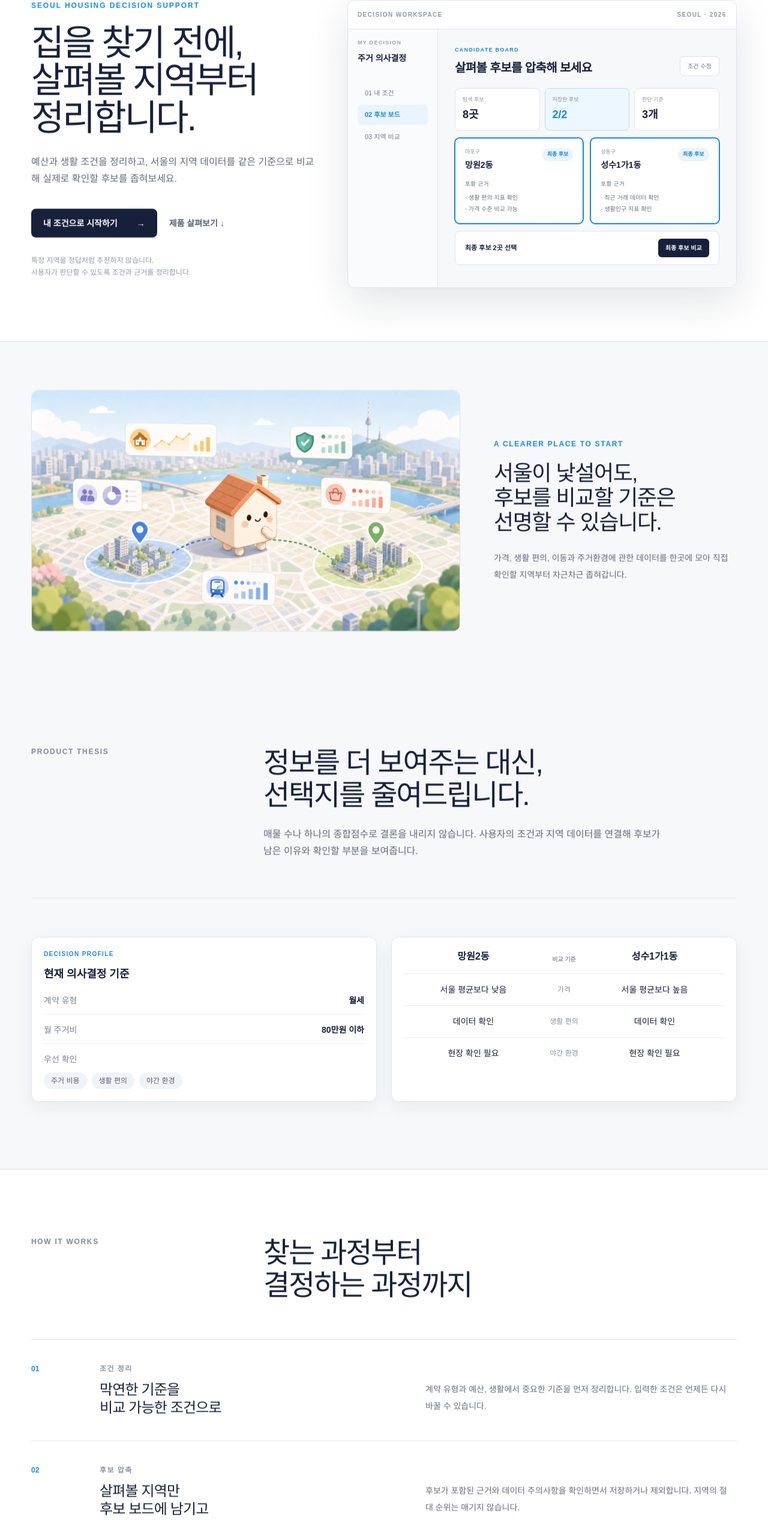
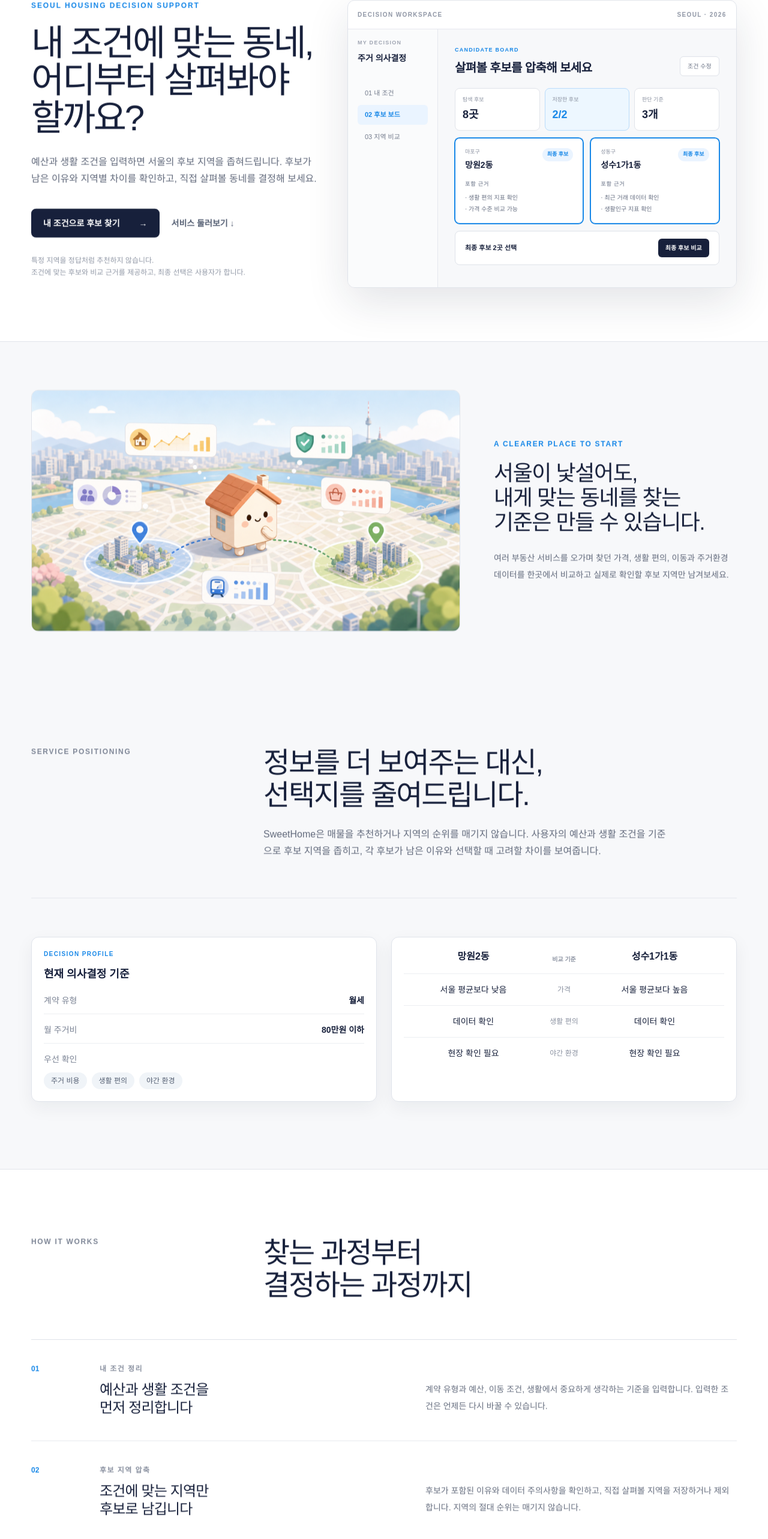
Before and after one commit to pjy2163/sweet_home, a Next.js app in the folder frontend/: page / in a window 1280 px wide. Shown: the part 184-2750 px from the top of the page at 60% size. Built offline with nearby package versions, Linux system fonts and the light colour scheme.

Commit message:
feat: 랜딩 포지셔닝과 사용자 중심 카피 정리 (#31)

```diff
--- a/frontend/src/app/page.tsx
+++ b/frontend/src/app/page.tsx
@@ -9,24 +9,24 @@ const APP_URL = "/app";
 const FLOW = [
   {
     number: "01",
-    label: "조건 정리",
-    title: "막연한 기준을\n비교 가능한 조건으로",
+    label: "내 조건 정리",
+    title: "예산과 생활 조건을\n먼저 정리합니다",
     description:
-      "계약 유형과 예산, 생활에서 중요한 기준을 먼저 정리합니다. 입력한 조건은 언제든 다시 바꿀 수 있습니다.",
+      "계약 유형과 예산, 이동 조건, 생활에서 중요하게 생각하는 기준을 입력합니다. 입력한 조건은 언제든 다시 바꿀 수 있습니다.",
   },
   {
     number: "02",
-    label: "후보 압축",
-    title: "살펴볼 지역만\n후보 보드에 남기고",
+    label: "후보 지역 압축",
+    title: "조건에 맞는 지역만\n후보로 남깁니다",
     description:
-      "후보가 포함된 근거와 데이터 주의사항을 확인하면서 저장하거나 제외합니다. 지역의 절대 순위는 매기지 않습니다.",
+      "후보가 포함된 이유와 데이터 주의사항을 확인하고, 직접 살펴볼 지역을 저장하거나 제외합니다. 지역의 절대 순위는 매기지 않습니다.",
   },
   {
     number: "03",
     label: "근거 비교",
     title: "최종 후보의 차이를\n같은 기준으로 비교합니다",
     description:
-      "비용, 생활 편의, 생활인구, 안전 관련 대체 지표를 나란히 보고 무엇을 얻고 포기하는지 판단합니다.",
+      "비용, 생활 편의, 이동과 주거환경의 차이를 비교해 각 선택에서 무엇을 얻고 고려해야 하는지 확인합니다.",
   },
 ];
 
@@ -135,8 +135,8 @@ export default function LandingPage() {
       <header className="relative z-20 border-b border-[#e1e4ea] bg-white">
         <div className="mx-auto flex h-20 max-w-[1240px] items-center justify-between px-5 sm:px-8">
           <a className="w-[164px] text-[#17203b]" href="#top" aria-label="SweetHome 홈"><BrandLogo /></a>
-          <nav className="hidden items-center gap-8 text-sm text-[#626a7c] sm:flex"><a href="#product">제품</a><a href="#process">이용 방법</a><a href="#principles">원칙</a></nav>
-          <ArrowLink className="inline-flex items-center gap-5 rounded-lg bg-[#17203b] px-4 py-3 text-sm font-semibold text-white transition hover:bg-[#273453]">서비스 시작</ArrowLink>
+          <nav className="hidden items-center gap-8 text-sm text-[#626a7c] sm:flex"><a href="#product">서비스 소개</a><a href="#process">이용 방법</a><a href="#principles">원칙</a></nav>
+          <ArrowLink className="inline-flex items-center gap-5 rounded-lg bg-[#17203b] px-4 py-3 text-sm font-semibold text-white transition hover:bg-[#273453]">내 조건 입력하기</ArrowLink>
         </div>
       </header>
 
@@ -144,10 +144,10 @@ export default function LandingPage() {
         <div className="mx-auto grid max-w-[1240px] gap-12 px-5 py-16 sm:px-8 lg:grid-cols-[.85fr_1.15fr] lg:items-center lg:py-24">
           <div data-scroll-reveal>
             <p className="text-xs font-semibold uppercase tracking-[.16em] text-[#1888e8]">Seoul housing decision support</p>
-            <h1 className="mt-6 max-w-xl text-5xl font-medium leading-[1.04] tracking-[-.055em] sm:text-6xl">집을 찾기 전에,<br />살펴볼 지역부터<br />정리합니다.</h1>
-            <p className="mt-7 max-w-lg text-base leading-7 text-[#626a7c]">예산과 생활 조건을 정리하고, 서울의 지역 데이터를 같은 기준으로 비교해 실제로 확인할 후보를 좁혀보세요.</p>
-            <div className="mt-9 flex flex-wrap items-center gap-5"><ArrowLink className="inline-flex items-center gap-8 rounded-lg bg-[#17203b] px-5 py-3.5 text-sm font-semibold text-white transition hover:bg-[#273453]">내 조건으로 시작하기</ArrowLink><a className="text-sm font-semibold text-[#566074]" href="#product">제품 살펴보기 ↓</a></div>
-            <p className="mt-7 text-xs leading-5 text-[#9299a7]">특정 지역을 정답처럼 추천하지 않습니다.<br />사용자가 판단할 수 있도록 조건과 근거를 정리합니다.</p>
+            <h1 className="mt-6 max-w-xl text-5xl font-medium leading-[1.04] tracking-[-.055em] sm:text-6xl">내 조건에 맞는 동네,<br />어디부터 살펴봐야<br />할까요?</h1>
+            <p className="mt-7 max-w-lg text-base leading-7 text-[#626a7c]">예산과 생활 조건을 입력하면 서울의 후보 지역을 좁혀드립니다. 후보가 남은 이유와 지역별 차이를 확인하고, 직접 살펴볼 동네를 결정해 보세요.</p>
+            <div className="mt-9 flex flex-wrap items-center gap-5"><ArrowLink className="inline-flex items-center gap-8 rounded-lg bg-[#17203b] px-5 py-3.5 text-sm font-semibold text-white transition hover:bg-[#273453]">내 조건으로 후보 찾기</ArrowLink><a className="text-sm font-semibold text-[#566074]" href="#product">서비스 둘러보기 ↓</a></div>
+            <p className="mt-7 text-xs leading-5 text-[#9299a7]">특정 지역을 정답처럼 추천하지 않습니다.<br />조건에 맞는 후보와 비교 근거를 제공하고, 최종 선택은 사용자가 합니다.</p>
           </div>
           <div data-scroll-float><WorkspacePreview /></div>
         </div>
@@ -167,15 +167,15 @@ export default function LandingPage() {
           </div>
           <div className="lg:pl-6">
             <p className="text-xs font-semibold uppercase tracking-[.14em] text-[#1888e8]">A clearer place to start</p>
-            <h2 className="mt-5 text-3xl font-medium leading-[1.15] tracking-[-.04em] sm:text-4xl">서울이 낯설어도,<br />후보를 비교할 기준은<br />선명할 수 있습니다.</h2>
-            <p className="mt-6 max-w-md text-sm leading-7 text-[#626a7c]">가격, 생활 편의, 이동과 주거환경에 관한 데이터를 한곳에 모아 직접 확인할 지역부터 차근차근 좁혀갑니다.</p>
+            <h2 className="mt-5 text-3xl font-medium leading-[1.15] tracking-[-.04em] sm:text-4xl">서울이 낯설어도,<br />내게 맞는 동네를 찾는<br />기준은 만들 수 있습니다.</h2>
+            <p className="mt-6 max-w-md text-sm leading-7 text-[#626a7c]">여러 부동산 서비스를 오가며 찾던 가격, 생활 편의, 이동과 주거환경 데이터를 한곳에서 비교하고 실제로 확인할 후보 지역만 남겨보세요.</p>
           </div>
         </div>
       </section>
 
       <section className="bg-[#f7f8fa]" id="product">
         <div className="mx-auto max-w-[1240px] px-5 py-20 sm:px-8 lg:py-28">
-          <div className="grid gap-8 border-b border-[#dfe3e9] pb-16 lg:grid-cols-[.45fr_1fr]" data-scroll-reveal><p className="text-xs font-semibold uppercase tracking-[.14em] text-[#7f8797]">Product thesis</p><div><h2 className="max-w-4xl text-4xl font-medium leading-[1.12] tracking-[-.045em] sm:text-5xl">정보를 더 보여주는 대신,<br />선택지를 줄여드립니다.</h2><p className="mt-6 max-w-2xl text-base leading-7 text-[#626a7c]">매물 수나 하나의 종합점수로 결론을 내리지 않습니다. 사용자의 조건과 지역 데이터를 연결해 후보가 남은 이유와 확인할 부분을 보여줍니다.</p></div></div>
+          <div className="grid gap-8 border-b border-[#dfe3e9] pb-16 lg:grid-cols-[.45fr_1fr]" data-scroll-reveal><p className="text-xs font-semibold uppercase tracking-[.14em] text-[#7f8797]">Service positioning</p><div><h2 className="max-w-4xl text-4xl font-medium leading-[1.12] tracking-[-.045em] sm:text-5xl">정보를 더 보여주는 대신,<br />선택지를 줄여드립니다.</h2><p className="mt-6 max-w-2xl text-base leading-7 text-[#626a7c]">SweetHome은 매물을 추천하거나 지역의 순위를 매기지 않습니다. 사용자의 예산과 생활 조건을 기준으로 후보 지역을 좁히고, 각 후보가 남은 이유와 선택할 때 고려할 차이를 보여줍니다.</p></div></div>
 
           <div className="mt-16 grid gap-6 lg:grid-cols-2" id="principles">
             <DecisionProfilePreview />
@@ -195,8 +195,8 @@ export default function LandingPage() {
 
       <section className="bg-[#17203b] text-white">
         <div className="mx-auto grid max-w-[1240px] gap-10 px-5 py-20 sm:px-8 lg:grid-cols-[1fr_auto] lg:items-end lg:py-24" data-scroll-reveal>
-          <div><p className="text-xs font-semibold uppercase tracking-[.14em] text-[#91cfff]">Start your decision</p><h2 className="mt-5 text-4xl font-medium leading-[1.12] tracking-[-.045em] sm:text-5xl">어디부터 살펴볼지,<br />내 조건으로 정리해 보세요.</h2></div>
-          <ArrowLink className="inline-flex items-center justify-between gap-12 rounded-lg bg-white px-5 py-4 text-sm font-semibold text-[#17203b] transition hover:bg-[#edf4fb]">SweetHome 시작하기</ArrowLink>
+          <div><p className="text-xs font-semibold uppercase tracking-[.14em] text-[#91cfff]">Start your decision</p><h2 className="mt-5 text-4xl font-medium leading-[1.12] tracking-[-.045em] sm:text-5xl">집을 보러 가기 전에,<br />살펴볼 동네부터 정리해 보세요.</h2></div>
+          <ArrowLink className="inline-flex items-center justify-between gap-12 rounded-lg bg-white px-5 py-4 text-sm font-semibold text-[#17203b] transition hover:bg-[#edf4fb]">내 조건으로 후보 찾기</ArrowLink>
         </div>
       </section>
 
```
